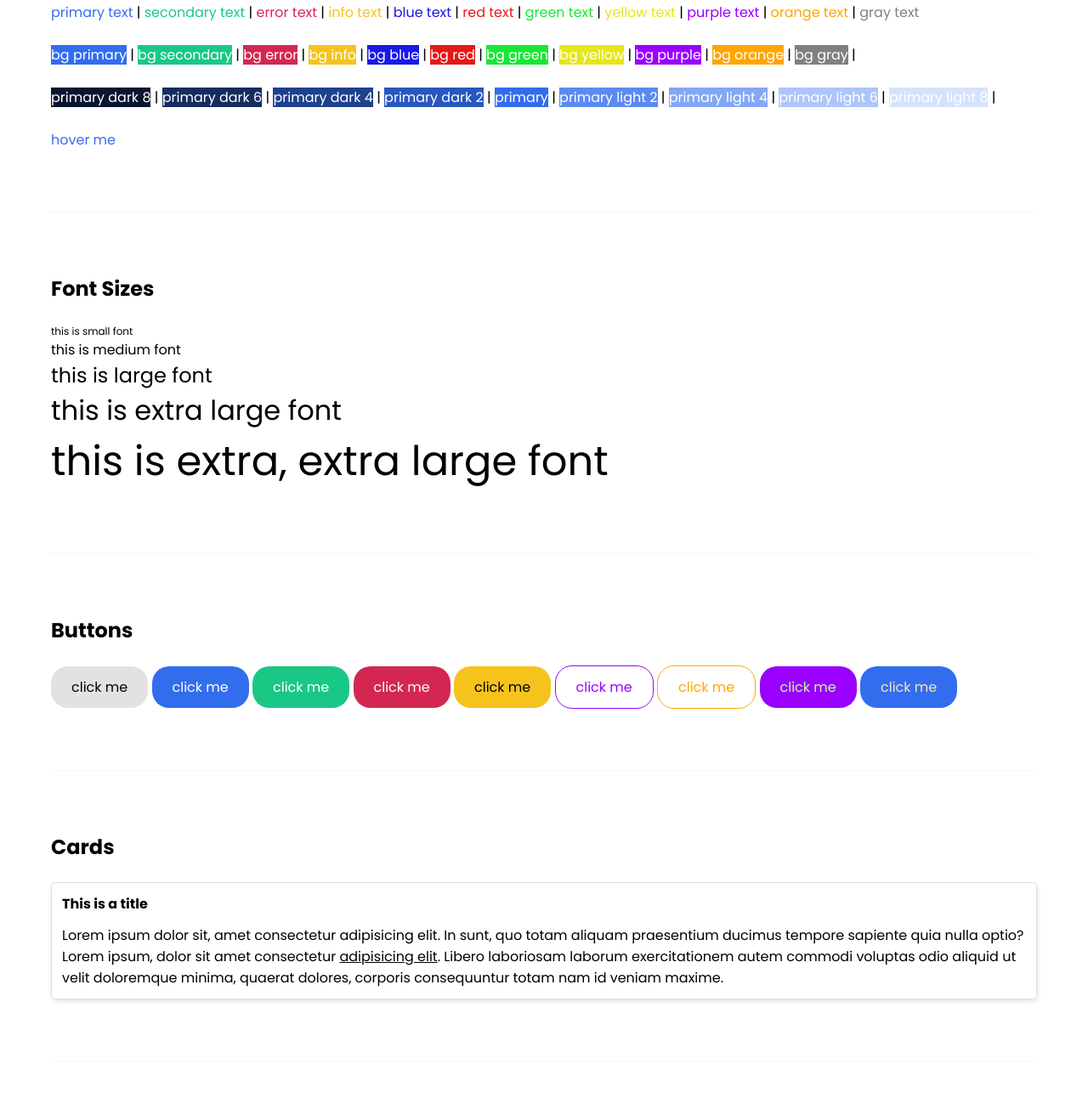
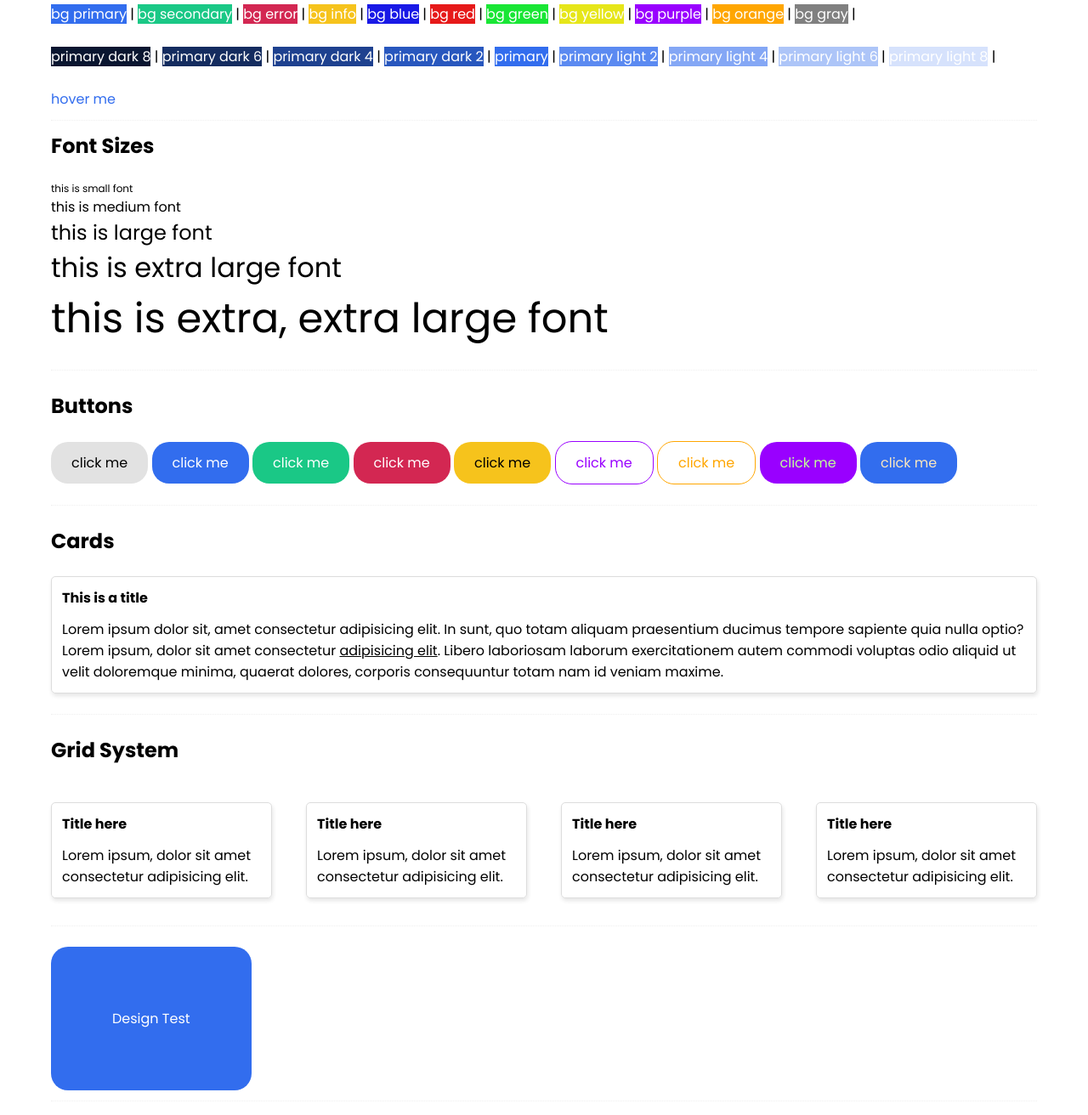
Before and after one commit to Lakorthus/sass-easy, a website: page index.html in a window 1280 px wide. Shown: the part 188-1500 px from the top of the page at 85% size. Drawn offline with Linux system fonts and the light colour scheme.

Commit message:
Visual Improvements

```diff
--- a/index.html
+++ b/index.html
@@ -9,7 +9,7 @@
     <link rel="stylesheet" href="/CSS/index.css" />
   </head>
   <body>
-    <nav class="navbar-primary text-white mb-4">
+    <nav class="navbar-primary text-white mb-2">
       <div class="container">
         <h2 class="site-title">Caimito CSS</h2>
         <p>A lightweight CSS library for deverlopers</p>
@@ -59,7 +59,7 @@
       <br /><br />
       <a href="#" class="text-primary text-hover-orange-light-1">hover me</a>
 
-      <hr class="mt-4 mb-4" />
+      <hr class="mt-1 mb-1" />
 
       <!-- font sizes -->
       <h2 class="mb-2">Font Sizes</h2>
@@ -69,7 +69,7 @@
       <div class="font-xl">this is extra large font</div>
       <div class="font-xxl">this is extra, extra large font</div>
 
-      <hr class="mt-4 mb-4" />
+      <hr class="mt-2 mb-2" />
 
       <!-- buttons -->
       <h2 class="mb-2">Buttons</h2>
@@ -87,7 +87,7 @@
       <a href="#" class="btn-complement-purple">click me</a>
       <a href="#" class="btn-complement-primary">click me</a>
 
-      <hr class="mt-4 mb-4" />
+      <hr class="mt-2 mb-2" />
 
       <!-- cards -->
       <h2 class="mb-2">Cards</h2>
@@ -104,7 +104,7 @@
         </p>
       </div>
 
-      <hr class="mt-4 mb-4" />
+      <hr class="mt-2 mb-2" />
 
       <!-- grid system -->
       <h2 class="mb-2">Grid System</h2>
@@ -143,11 +143,11 @@
         </div>
       </div>
 
-      <hr class="mt-4 mb-4" />
+      <hr class="mt-1 mb-2" />
 
       <!-- utilities -->
     <a href="/design-1/index.html" target="_blank" class="btn-primary p-4 text-white" >Design Test</a>
-      <hr class="mt-4 mb-4" />
+      <hr class="mt-1 mb-2" />
     </div>
   </body>
 </html>
```
Also changed, not shown: CSS/index.css.
